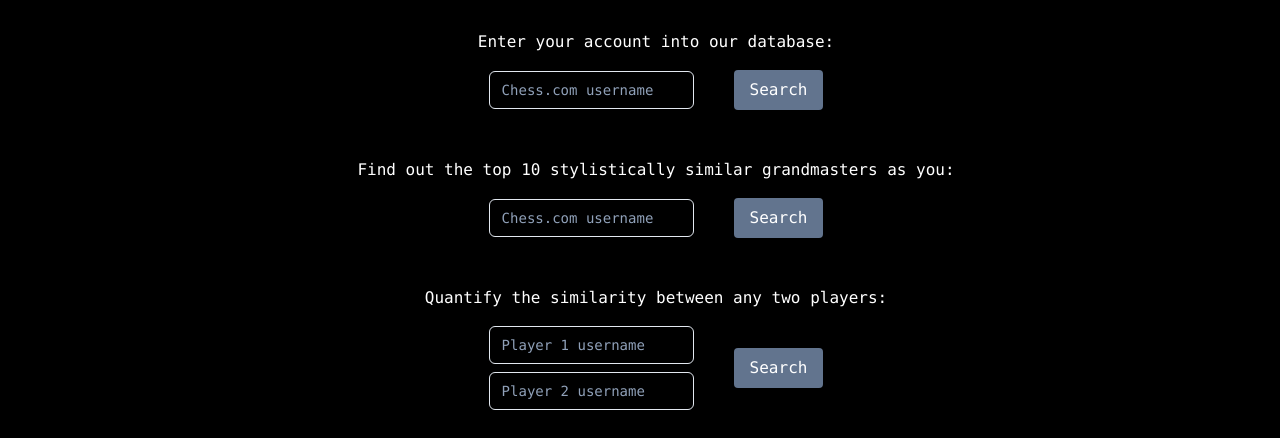
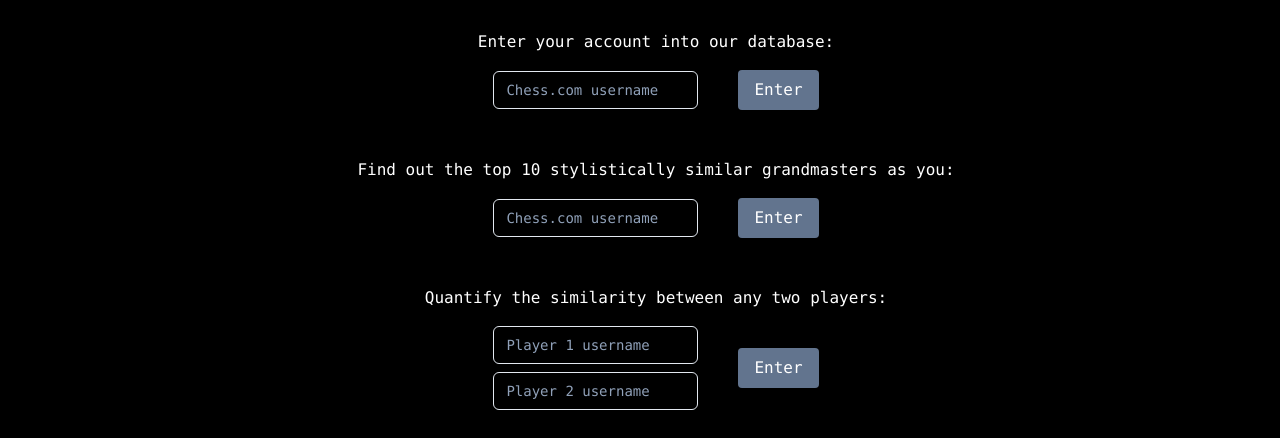
Before and after one commit to spitfire1970/chess_app_frontend, a Next.js app: page / in a window 1280 px wide. Shown: the part 162-600 px from the top of the page. Built offline with nearby package versions, Linux system fonts and the light colour scheme.

Commit message:
minor UI changes

```diff
--- a/src/app/page.tsx
+++ b/src/app/page.tsx
@@ -143,12 +143,12 @@ return (
     </div>
   </div>
     <div className="fixed right-0 left-0 bottom-5 text-xl text-center">
-   This uses the research and models I<sup className = "text-xs">(<a href="https://nakul.one"><text className="text-orange-400">@nakul.one</text></a>)</sup> trained during my dissertation project at UCL 🏛️!
+   This uses the research and models I
+   <sup className = "text-xs">(<a target="_blank" rel="noopener noreferrer" href="https://nakul.one"><text className="text-orange-400">@nakul.one</text></a>)</sup>
+   &nbsp;trained during my dissertation project at UCL 🏛️!
   </div>
 </div>
 )
-
-
 }
 
 export default Home
--- a/src/components/my_form.tsx
+++ b/src/components/my_form.tsx
@@ -11,7 +11,7 @@ function MyForm({f, children, ...props}: MyFormProps): React.ReactElement {
         <div className = "flex flex-col gap-2">
           {children}
         </div>
-        <button type="submit" className = "h-10 bg-slate-500 hover:bg-slate-700 text-white py-2 px-4 rounded">Search</button>
+        <button type="submit" className = "h-10 bg-slate-500 hover:bg-slate-700 text-white py-2 px-4 rounded">Enter</button>
       </div>
     </form>
 
```
